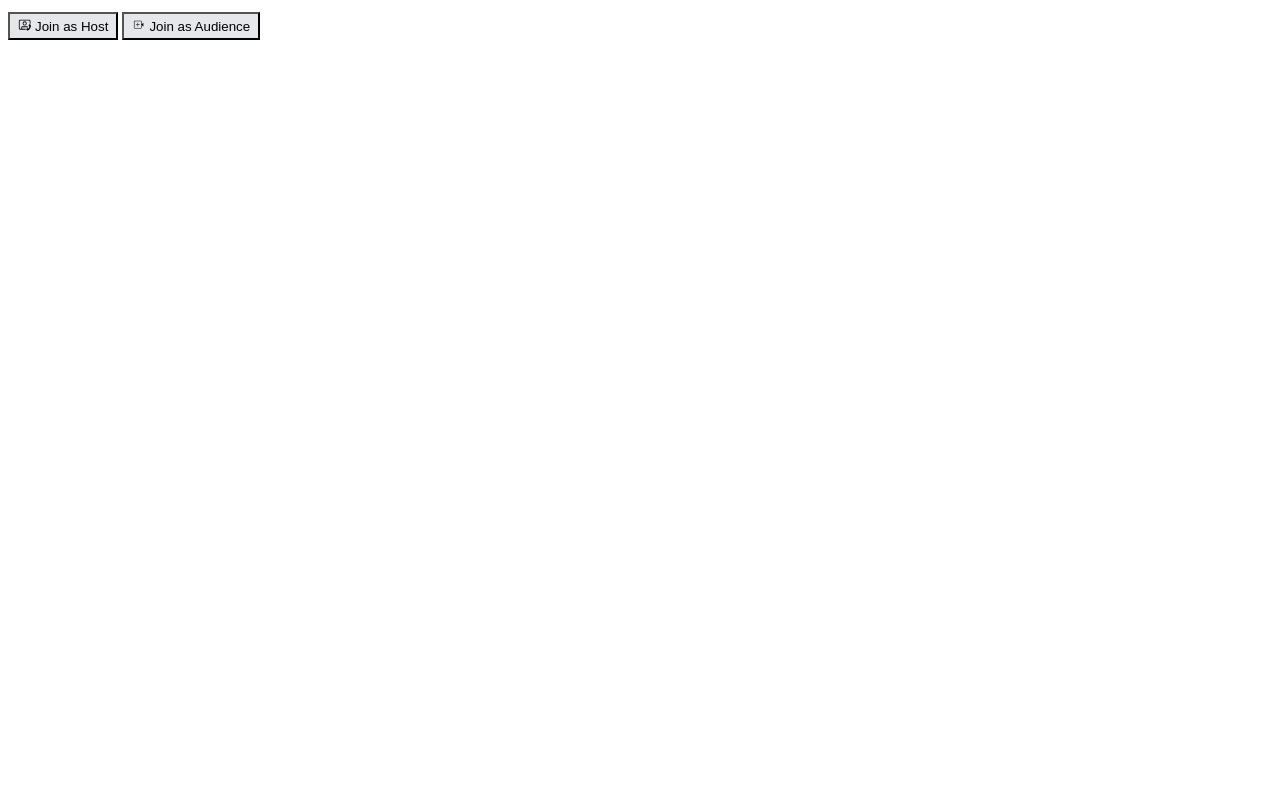
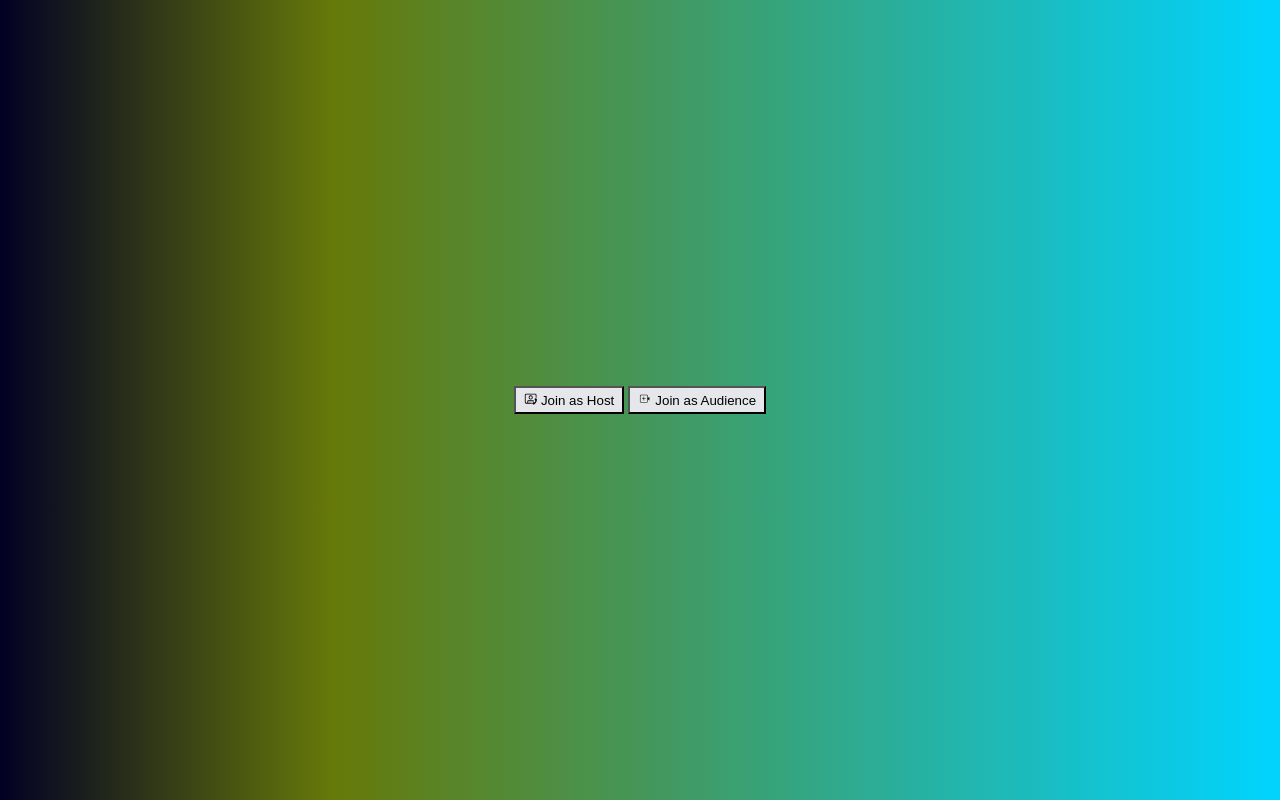
Before and after one commit to sarthak1991/agora-sdk-implementations, a website built with Vite: page index.html in a window 1280 px wide. Built offline with nearby package versions, Linux system fonts and the light colour scheme; what agora-rtc-sdk-ng would draw is missing.

Commit message:
background gradient and centered

```diff
--- a/index.html
+++ b/index.html
@@ -9,6 +9,7 @@
     <link rel="stylesheet" type="text/css" media="screen" href="./style.css" />
   </head>
   <body>
+    <div id="stream-button-container">
       <div id="stream-join-buttons">
         <button id="join-as-host-btn" class="btn-normal">
           <svg
@@ -39,6 +40,7 @@
           </svg>
           Join as Audience
         </button>
+      </div>
     </div>
 
     <div id="video-call-container">
--- a/main.js
+++ b/main.js
@@ -143,6 +143,7 @@ let joinStream = async (role) => {
     $("#chat-container").show();
     $("#stream-controls").show();
     $("#stream-join-buttons").hide();
+    $("#stream-button-container").css("display", "none");
     $(".layout-btn").css("display", "block");
     $("#video-call-container").show();
   } catch (error) {
@@ -191,6 +192,7 @@ let leaveAndRemoveLocalStream = async () => {
   $("#chat-container").hide();
   $("#stream-controls").hide();
   $("#stream-join-buttons").show();
+  $("#stream-button-container").show();
   $(".layout-btn").hide();
   $("#video-call-container").hide();
   $("#video-call").html("");
--- a/style.css
+++ b/style.css
@@ -1,3 +1,7 @@
+html, body {
+  margin: 0;
+  padding: 0;
+}
 #stream-controls{
     display: none;
   }
@@ -67,3 +71,11 @@
   border-radius: 25px;
   position: relative;
 }
+
+#stream-button-container{
+  display: flex;
+  justify-content: center;
+  align-items: center;
+  height: 100dvh;
+  background: linear-gradient(90deg, rgba(2,0,36,1) 0%, rgba(102,121,9,1) 26%, rgba(0,212,255,1) 100%);
+}
```
Lines whose indentation alone changed are shown as unchanged.
